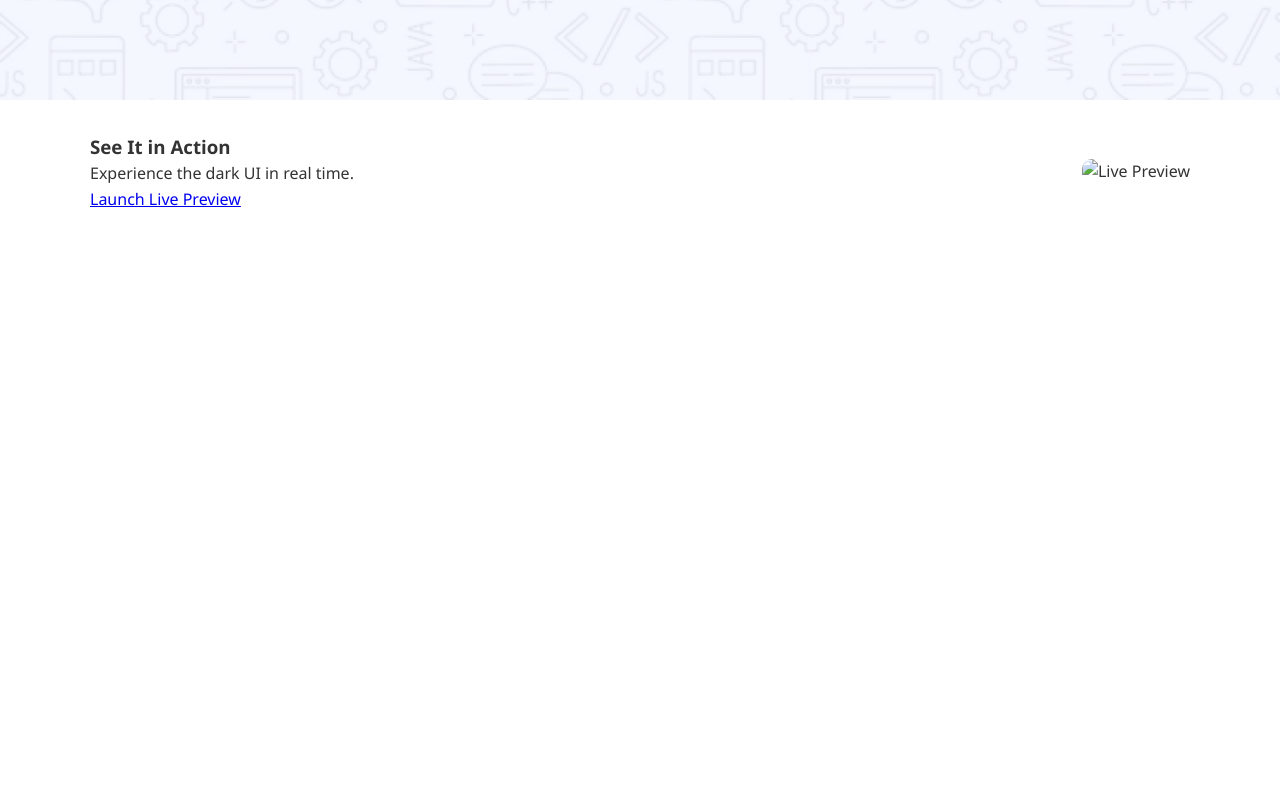
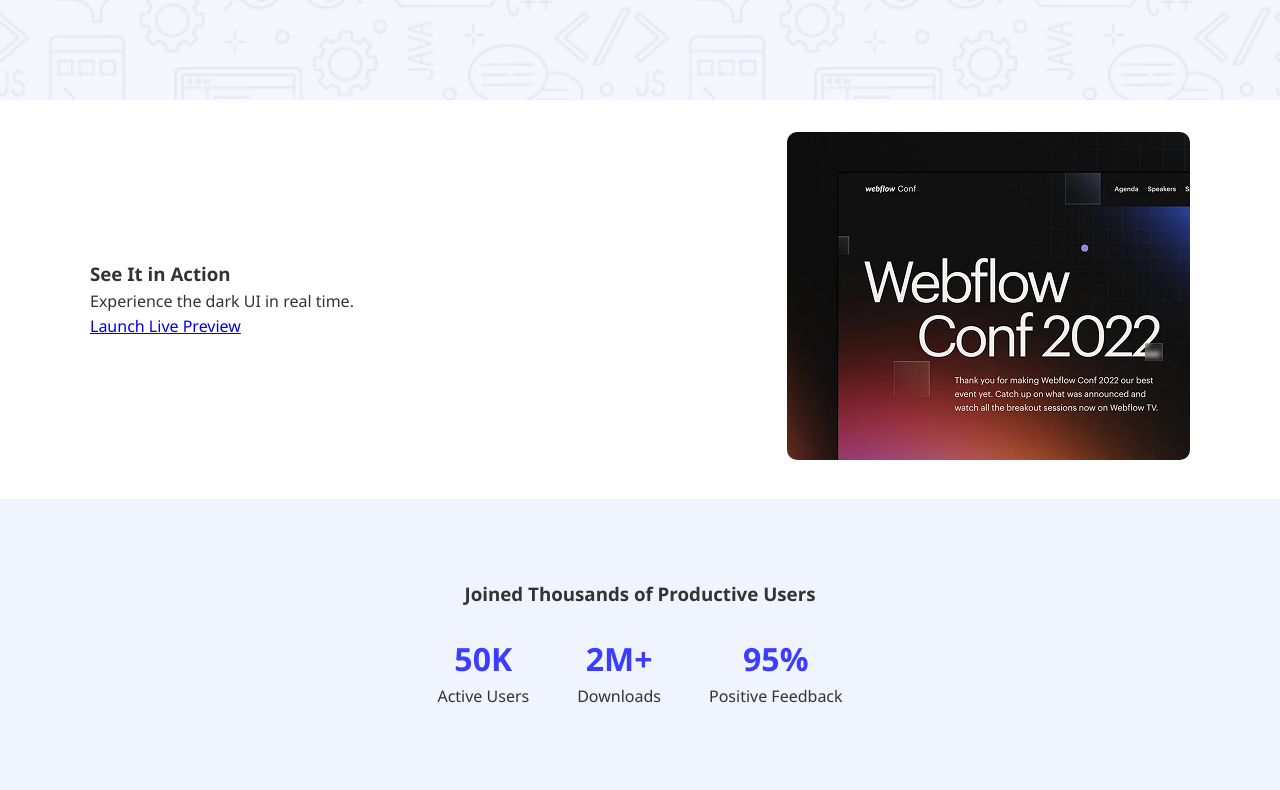
Before and after one commit to naoreen/ph-assignment1-naoreen, a plain HTML site: page index.html in a window 1280 px wide. Shown: the part 368-1158 px from the top of the page. Before the commit the page ends 800 px from the top, so only its background shows below. Drawn offline with Linux system fonts and the light colour scheme.

Commit message:
Add action section with image and productive users section
Add action section with image and productive users section

```diff
--- a/index.html
+++ b/index.html
@@ -30,9 +30,22 @@
         <a href="#" class="btn">Launch Live Preview</a>
       </div>
       <div class="right">
-        <img src="assets/action-img.jpg" alt="Live Preview">
+        <img src="images/wc-mini.png" alt="Live Preview">
       </div>
     </div>
   </section>
+
+   <section class="users">
+    <div class="container center">
+      <h3>Joined Thousands of Productive Users</h3>
+      <div class="stats">
+        <div><h4>50K</h4><p>Active Users</p></div>
+        <div><h4>2M+</h4><p>Downloads</p></div>
+        <div><h4>95%</h4><p>Positive Feedback</p></div>
+      </div>
+    </div>
+  </section>
+
+
 </body>
 </html>
--- a/styles.css
+++ b/styles.css
@@ -72,3 +72,25 @@ body {
   max-width: 100%;
   border-radius: 10px;
 }
+
+.users {
+  background-color: #f0f4ff;
+  text-align: center;
+  padding: 3rem 0;
+}
+
+.stats {
+  display: flex;
+  justify-content: center;
+  gap: 3rem;
+  margin-top: 1.5rem;
+}
+
+.stats div {
+  text-align: center;
+}
+
+.stats h4 {
+  font-size: 2rem;
+  color: #3d3dff;
+}
```
